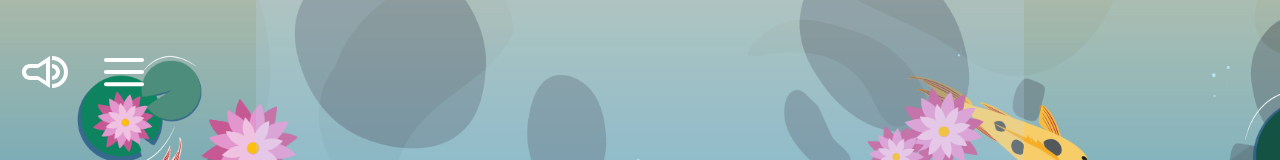
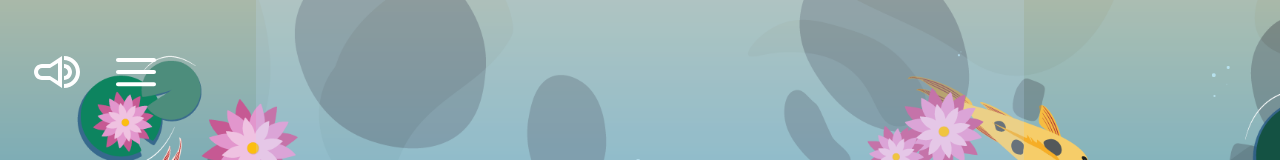
Before and after one commit to KnightHacks/hackathon-site-2021, a React (Create React App) app in the folder frontend/: page / in a window 1280 px wide. Shown: the top 160 px of the page. Built offline with nearby package versions, Linux system fonts and the light colour scheme.

Commit message:
Extracts grid layout to seprate file for simplification

```diff
--- a/frontend/src/components/Menu.js
+++ b/frontend/src/components/Menu.js
@@ -11,7 +11,7 @@ const Menu = ({ open, setOpen }) => {
           : "")
       }
     >
-      <div className={"text-white mt-12 ml-5 w-min"}>
+      <div className={"text-white mt-12 ml-8 w-min"}>
         <div className="flex flex-col sm:flex-row-reverse space-y-4 sm:space-y-0 space-x-reverse space-x-8">
           <div>
             <CgMenu
--- /dev/null
+++ b/frontend/src/components/Page.js
@@ -0,0 +1,29 @@
+import { useState } from "react";
+import Menu from "./Menu";
+
+const Page = ({ children, onLanding }) => {
+  const [open, setOpen] = useState(false);
+
+  return (
+    <div className="bg-koi-fish-pond bg-no-repeat bg-cover w-full h-screen grid grid-cols-5 grid-rows-1 grid-flow-col gap-0">
+      <div className="col-span-1 w-full">
+        <Menu open={open} setOpen={setOpen} />
+      </div>
+
+      <div
+        className={
+          "col-span-3 text-white w-full bg-landing-transparent " +
+          (open ? "filter blur-md" : "")
+        }
+      >
+        {children}
+      </div>
+
+      <div className={"col-span-1 w-full " + (open ? "filter blur-md" : "")}>
+        {/* onLanding ? render smaller logo on right : don't render smaller logo */}
+      </div>
+    </div>
+  );
+};
+
+export default Page;
--- a/frontend/src/pages/Landing.js
+++ b/frontend/src/pages/Landing.js
@@ -1,21 +1,10 @@
-import { useState } from "react";
 import { FaTwitter, FaInstagram, FaFacebookF } from "react-icons/fa";
 import { Link } from "react-router-dom";
-import Menu from "../components/Menu";
+import Page from "../components/Page";
 
 const Landing = () => {
-  const [open, setOpen] = useState(false);
   return (
-    <div className="bg-koi-fish-pond bg-no-repeat bg-cover w-full h-screen grid grid-cols-5 grid-rows-1 grid-flow-col gap-0">
-      <div className="col-span-1 w-full">
-        <Menu open={open} setOpen={setOpen} />
-      </div>
-      <div
-        className={
-          "col-span-3 text-white w-full bg-landing-transparent " +
-          (open ? "filter blur-md" : "")
-        }
-      >
+    <Page onLanding={true}>
       <div className="flex justify-center items-center flex-col w-full h-full">
         <div className="flex justify-center items-center flex-col w-full h-full">
           <h1 className="text-3xl md:text-4xl lg:text-5xl w-full text-center">
@@ -46,9 +35,7 @@ const Landing = () => {
           </a>
         </div>
       </div>
-      </div>
-      <div className={"col-span-1 w-full " + (open ? "filter blur-md" : "")} />
-    </div>
+    </Page>
   );
 };
 
```
Lines whose indentation alone changed are shown as unchanged.
